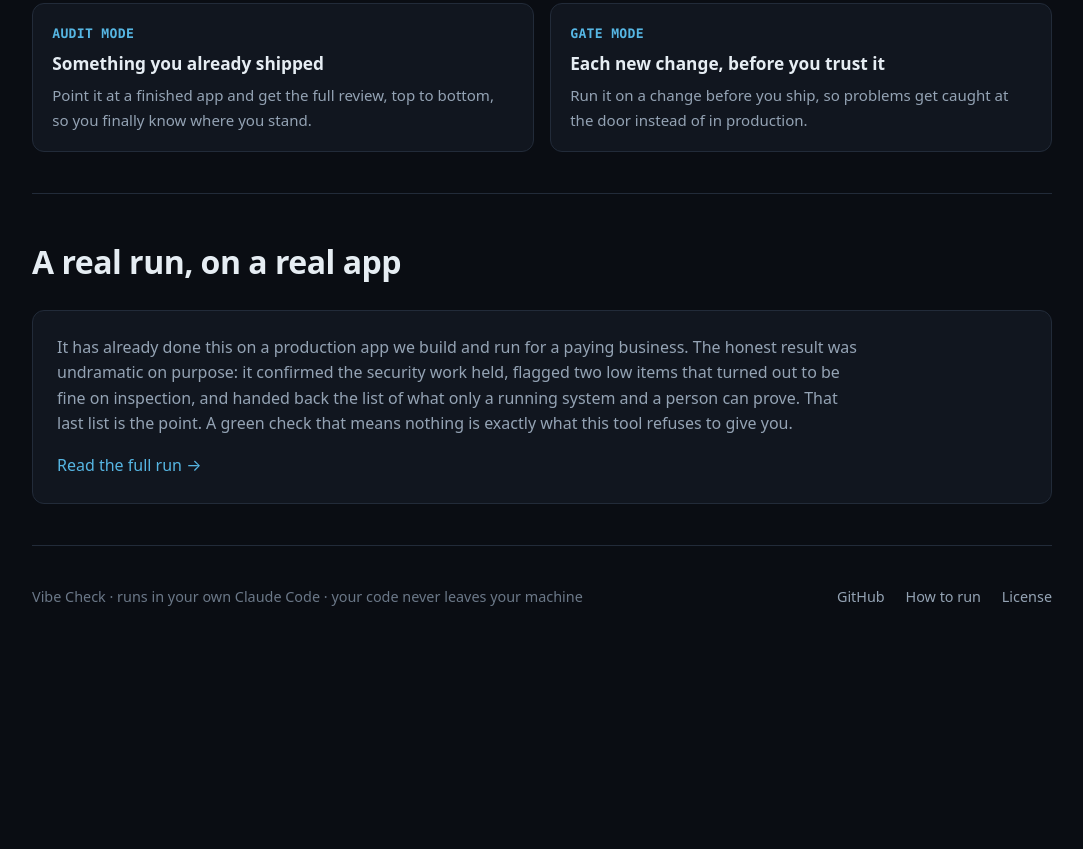
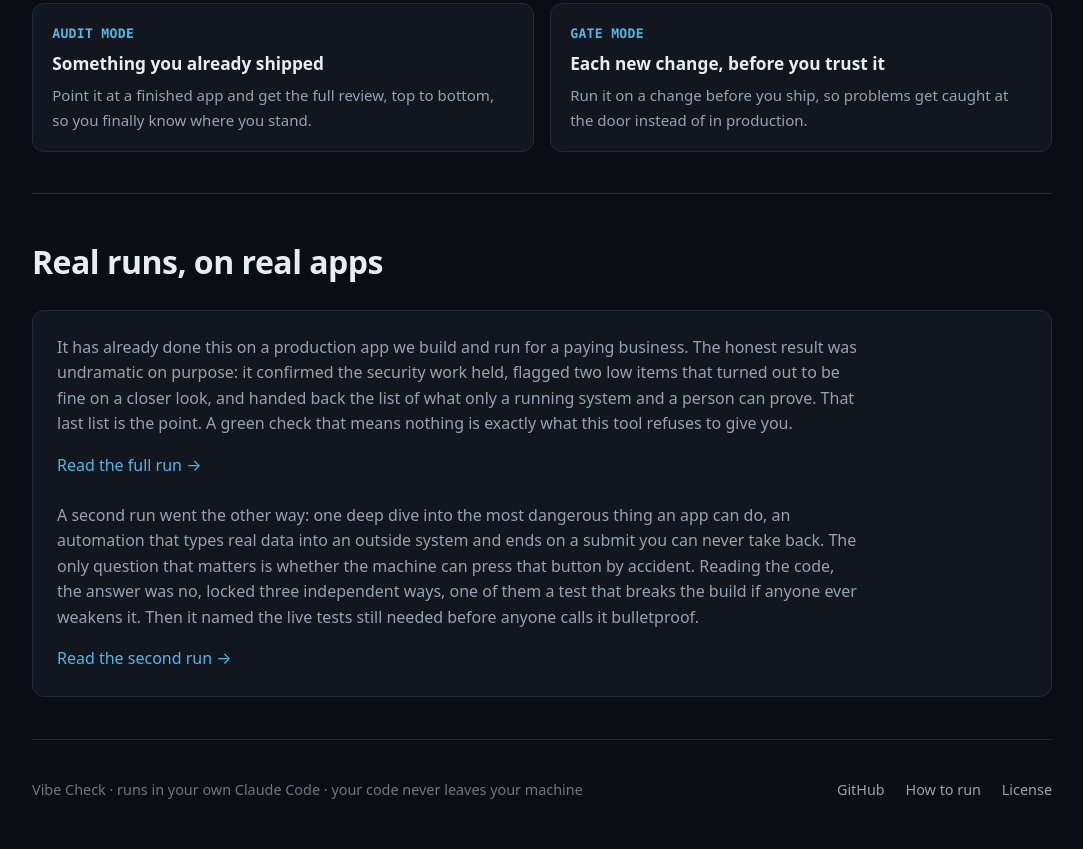
Before and after one commit to jahfeelautomation/vibe-check, a plain HTML site: page docs/index.html in a window 1280 px wide. Shown: the part 2146-2995 px from the top of the page, without its empty margins (98-1181 px from the left). Before the commit the page ends 2802 px from the top, so only its background shows below. Drawn offline with Linux system fonts and the light colour scheme.

Commit message:
docs: add second case study (irreversible external-write automation)
A second real Vibe Check audit run, sanitized to category level: a deep dive into
the single riskiest kind of subsystem, an automation that types real data into an
outside system of record and ends on a submit that cannot be undone. It confirms
the no-auto-submit boundary holds three independent ways in the code (the action
vocabulary has no submit, the driver has no submit method, and a compile-time test
breaks the build if anyone adds one), then names the live tests a static read can
never close. Linked from the landing page real-runs section.

```diff
--- a/docs/index.html
+++ b/docs/index.html
@@ -206,16 +206,23 @@
     </div>
   </section>
 
-  <!-- REAL RUN -->
+  <!-- REAL RUNS -->
   <section>
-    <div class="h2">A real run, on a real app</div>
+    <div class="h2">Real runs, on real apps</div>
     <div class="run">
       <p>It has already done this on a production app we build and run for a paying business. The honest
       result was undramatic on purpose: it confirmed the security work held, flagged two low items that
-      turned out to be fine on inspection, and handed back the list of what only a running system and a
+      turned out to be fine on a closer look, and handed back the list of what only a running system and a
       person can prove. That last list is the point. A green check that means nothing is exactly what
       this tool refuses to give you.</p>
       <p style="margin-top:1rem"><a href="https://github.com/jahfeelautomation/vibe-check/blob/main/case-study.md">Read the full run &rarr;</a></p>
+      <p style="margin-top:1.5rem">A second run went the other way: one deep dive into the most dangerous
+      thing an app can do, an automation that types real data into an outside system and ends on a submit
+      you can never take back. The only question that matters is whether the machine can press that button
+      by accident. Reading the code, the answer was no, locked three independent ways, one of them a test
+      that breaks the build if anyone ever weakens it. Then it named the live tests still needed before
+      anyone calls it bulletproof.</p>
+      <p style="margin-top:1rem"><a href="https://github.com/jahfeelautomation/vibe-check/blob/main/case-study-2.md">Read the second run &rarr;</a></p>
     </div>
   </section>
 
```
Also changed, not shown: 1 other file.
